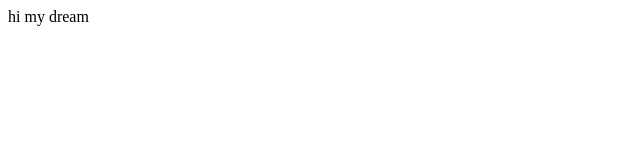
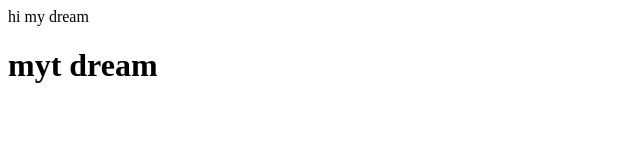
Before and after one commit to mydreamnomad/first-dream-project, a plain HTML site: page index.html in a window 1280 px wide. Shown: the whole page, without its empty margins (0-640 px from the left). Drawn offline with Linux system fonts and the light colour scheme.

Commit message:
second commit

```diff
--- a/index.html
+++ b/index.html
@@ -7,5 +7,6 @@
 </head>
 <body>
     hi my dream
+    <h1>myt dream</h1>
 </body>
 </html>
```
